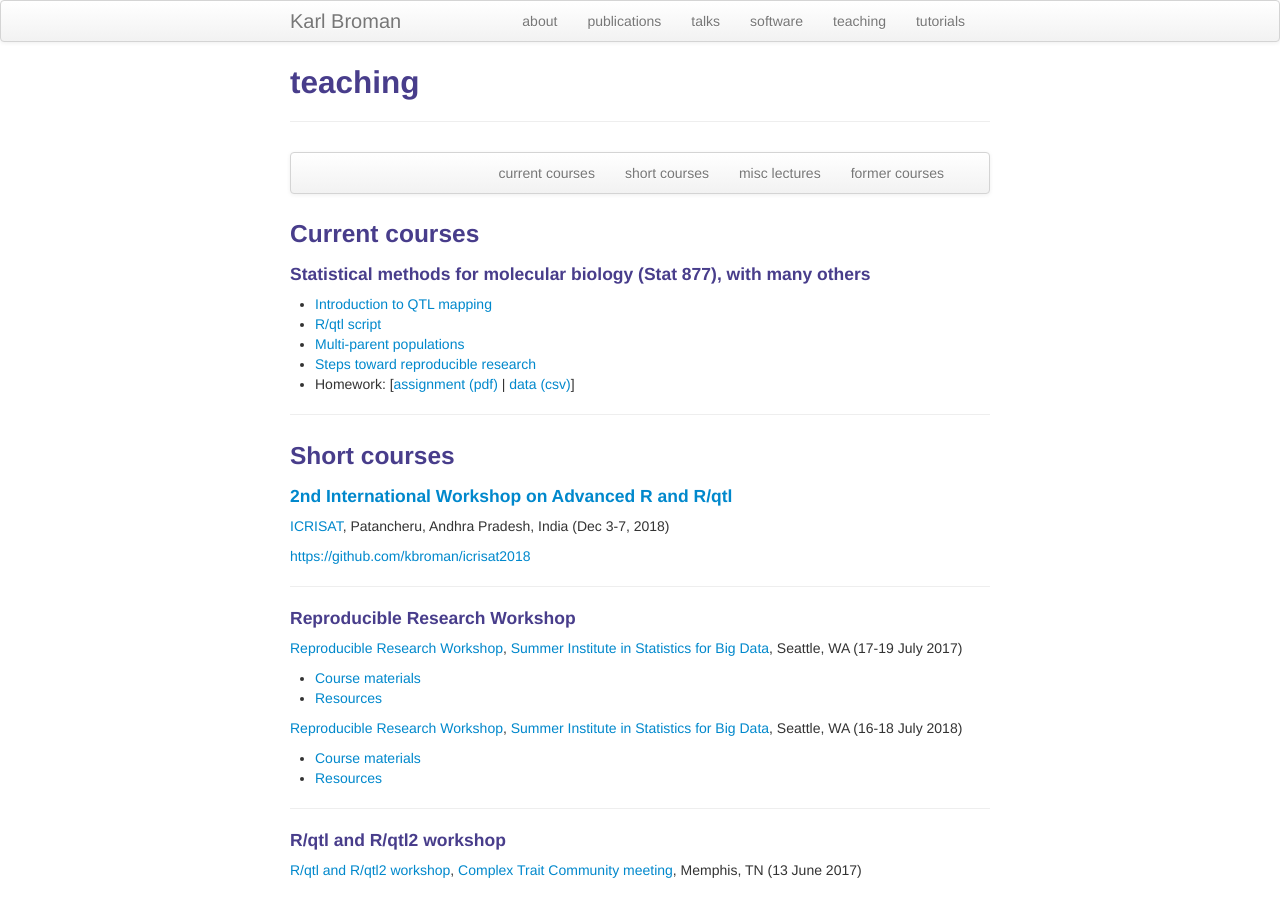
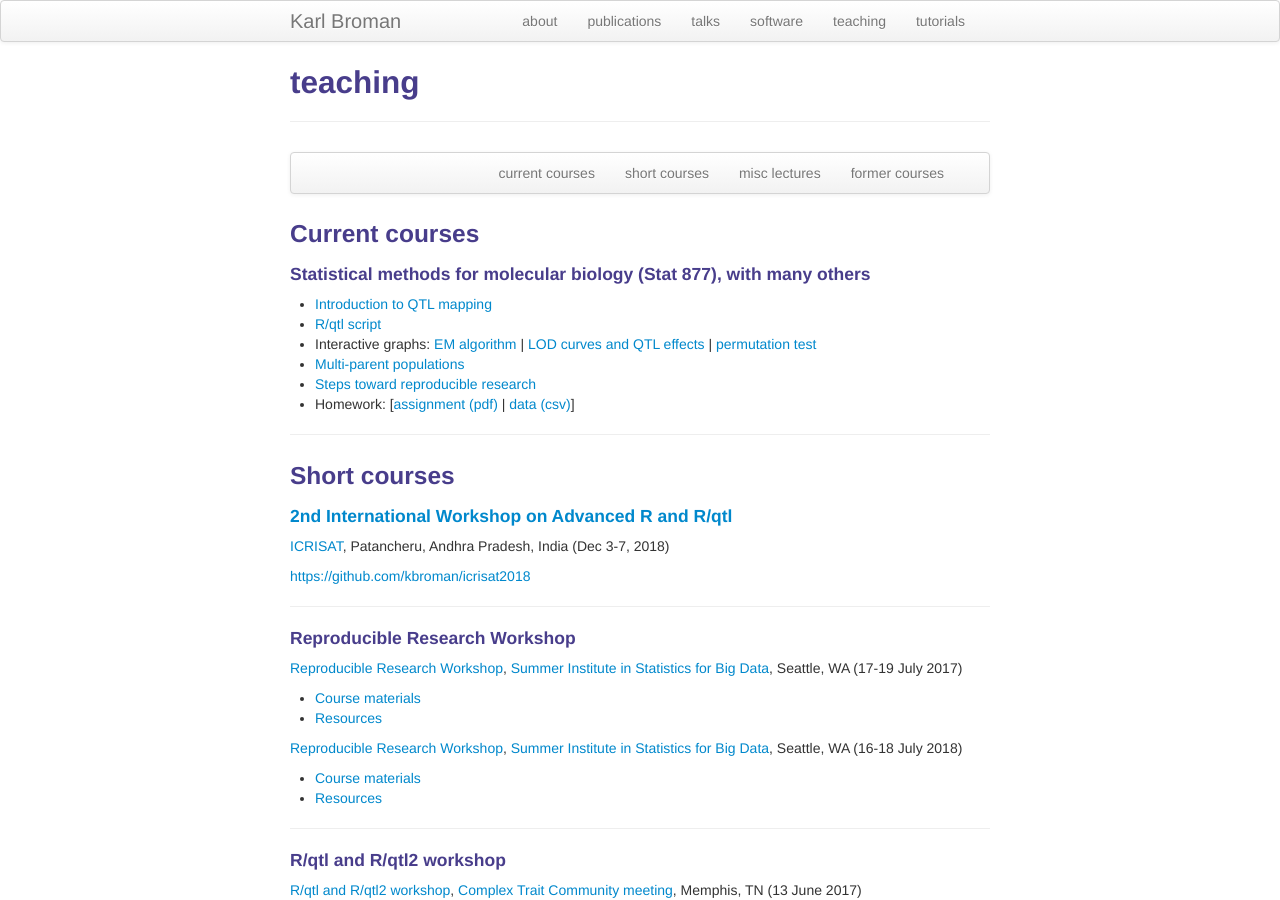
Before and after one commit to kbroman/kbroman.github.io, a Jekyll site: the page built from pages/teaching.md, in a window 1280 px wide and 900 px high. Built offline with Jekyll 4.4.1, drawn with Linux system fonts in a browser that asks for light colours.

Commit message:
pages/teaching: link to interactive QTL plots

```diff
--- a/pages/teaching.md
+++ b/pages/teaching.md
@@ -23,6 +23,10 @@ description: Karl Broman's teaching
 - [Introduction to QTL
   mapping](https://www.biostat.wisc.edu/~kbroman/teaching/uwstatgen/1_introqtl.pdf)
 - [R/qtl script](https://www.biostat.wisc.edu/~kbroman/teaching/uwstatgen/1_rqtl.R)
+- Interactive graphs:
+  [EM algorithm](https://www.biostat.wisc.edu/~kbroman/D3/em_alg/) |
+  [LOD curves and QTL effects](https://www.biostat.wisc.edu/~kbroman/D3/lod_and_effect/) |
+  [permutation test](https://www.biostat.wisc.edu/~kbroman/D3/lod_random/)
 - [Multi-parent populations](https://www.biostat.wisc.edu/~kbroman/teaching/uwstatgen/2_mpp.pdf)
 - [Steps toward reproducible research](https://www.biostat.wisc.edu/~kbroman/teaching/uwstatgen/3_repro_research.pdf)
 - Homework: \[[assignment
```
